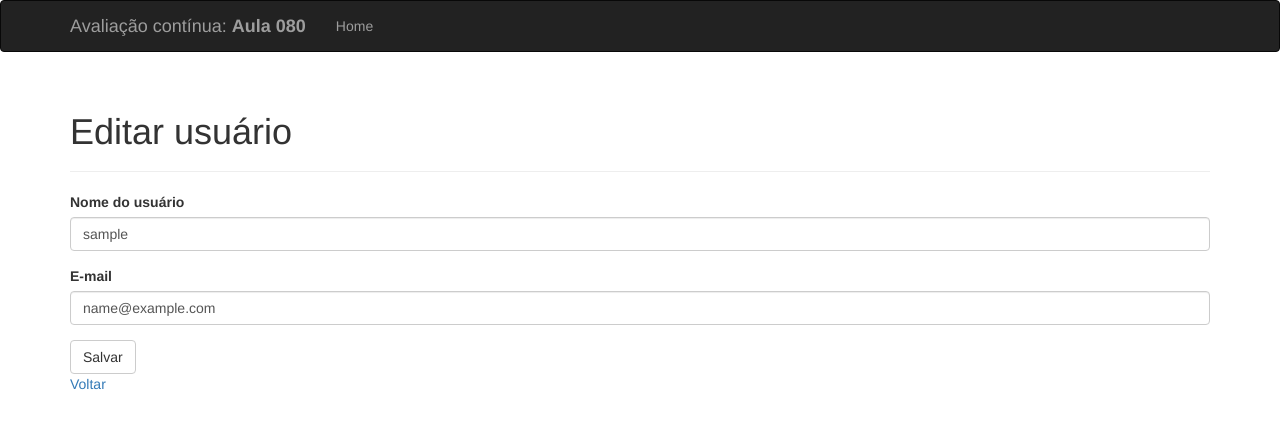
After one commit to PTBDSWS-PT3037061/flasky, a Flask app: page /user/1/edit in a window 1280 px wide. The commit adds this page. Shown: the top 429 px of the page. Run offline with Flask 3, Linux system fonts and the light colour scheme; tables that the repository leaves empty hold one stand-in row (values such as "Sample post"); some libraries are stand-ins or nearby versions.

Commit message:
Adiciona edição e exclusão de usuários

```diff
--- a/app/main/forms.py
+++ b/app/main/forms.py
@@ -8,3 +8,13 @@ class NameForm(FlaskForm):
     email = StringField('Qual é o seu email (Envio de notificação do novo usuário)?',
                         validators=[Optional(), Email()])
     submit = SubmitField('Submit')
+
+
+class EditUserForm(FlaskForm):
+    name = StringField('Nome do usuário', validators=[DataRequired()])
+    email = StringField('E-mail', validators=[Optional(), Email()])
+    submit = SubmitField('Salvar')
+
+
+class DeleteForm(FlaskForm):
+    submit = SubmitField('Excluir')
--- a/app/main/views.py
+++ b/app/main/views.py
@@ -1,9 +1,9 @@
-from flask import render_template, session, redirect, url_for
+from flask import render_template, session, redirect, url_for, flash
 from .. import db
 from ..models import User, Role
 from ..email import notify_new_user
 from . import main
-from .forms import NameForm
+from .forms import NameForm, EditUserForm, DeleteForm
 
 
 @main.route('/', methods=['GET', 'POST'])
@@ -30,4 +30,39 @@ def index():
                            form=form, name=session.get('name'),
                            known=session.get('known', False),
                            email_sent=session.get('email_sent', False),
-                           users=User.query.all())
+                           users=User.query.all(),
+                           delete_form=DeleteForm())
+
+
+@main.route('/user/<int:id>/edit', methods=['GET', 'POST'])
+def edit_user(id):
+    user = db.get_or_404(User, id)
+    form = EditUserForm()
+    if form.validate_on_submit():
+        other = User.query.filter_by(username=form.name.data).first()
+        if other is not None and other.id != user.id:
+            flash('Já existe um usuário com esse nome.')
+        else:
+            if session.get('name') == user.username:
+                session['name'] = form.name.data
+            user.username = form.name.data
+            user.email = form.email.data or None
+            db.session.commit()
+            flash('Usuário atualizado.')
+            return redirect(url_for('.index'))
+    elif not form.is_submitted():
+        form.name.data = user.username
+        form.email.data = user.email
+    return render_template('edit_user.html', form=form, user=user)
+
+
+@main.route('/user/<int:id>/delete', methods=['POST'])
+def delete_user(id):
+    user = db.get_or_404(User, id)
+    if DeleteForm().validate_on_submit():
+        if session.get('name') == user.username:
+            session.pop('name', None)
+        db.session.delete(user)
+        db.session.commit()
+        flash('Usuário excluído.')
+    return redirect(url_for('.index'))
--- /dev/null
+++ b/app/templates/edit_user.html
@@ -0,0 +1,12 @@
+{% extends "base.html" %}
+{% import "bootstrap/wtf.html" as wtf %}
+
+{% block title %}Flasky - Editar usuário{% endblock %}
+
+{% block page_content %}
+<div class="page-header">
+    <h1>Editar usuário</h1>
+</div>
+{{ wtf.quick_form(form) }}
+<p><a href="{{ url_for('.index') }}">Voltar</a></p>
+{% endblock %}
```
Also changed, not shown: app/templates/index.html (+8 -1 lines), tests/test_users.py (added, +50 -0 lines).
